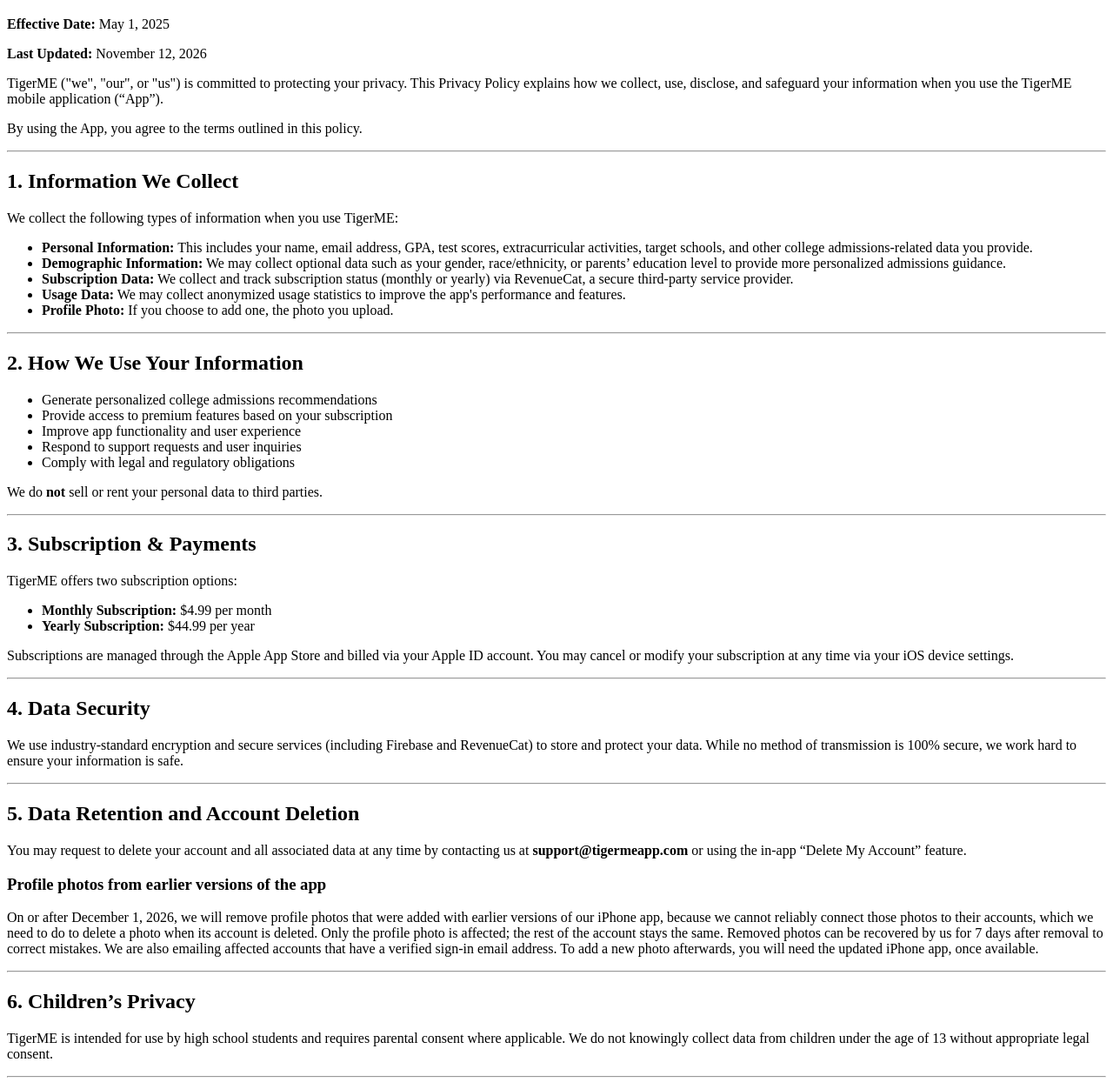
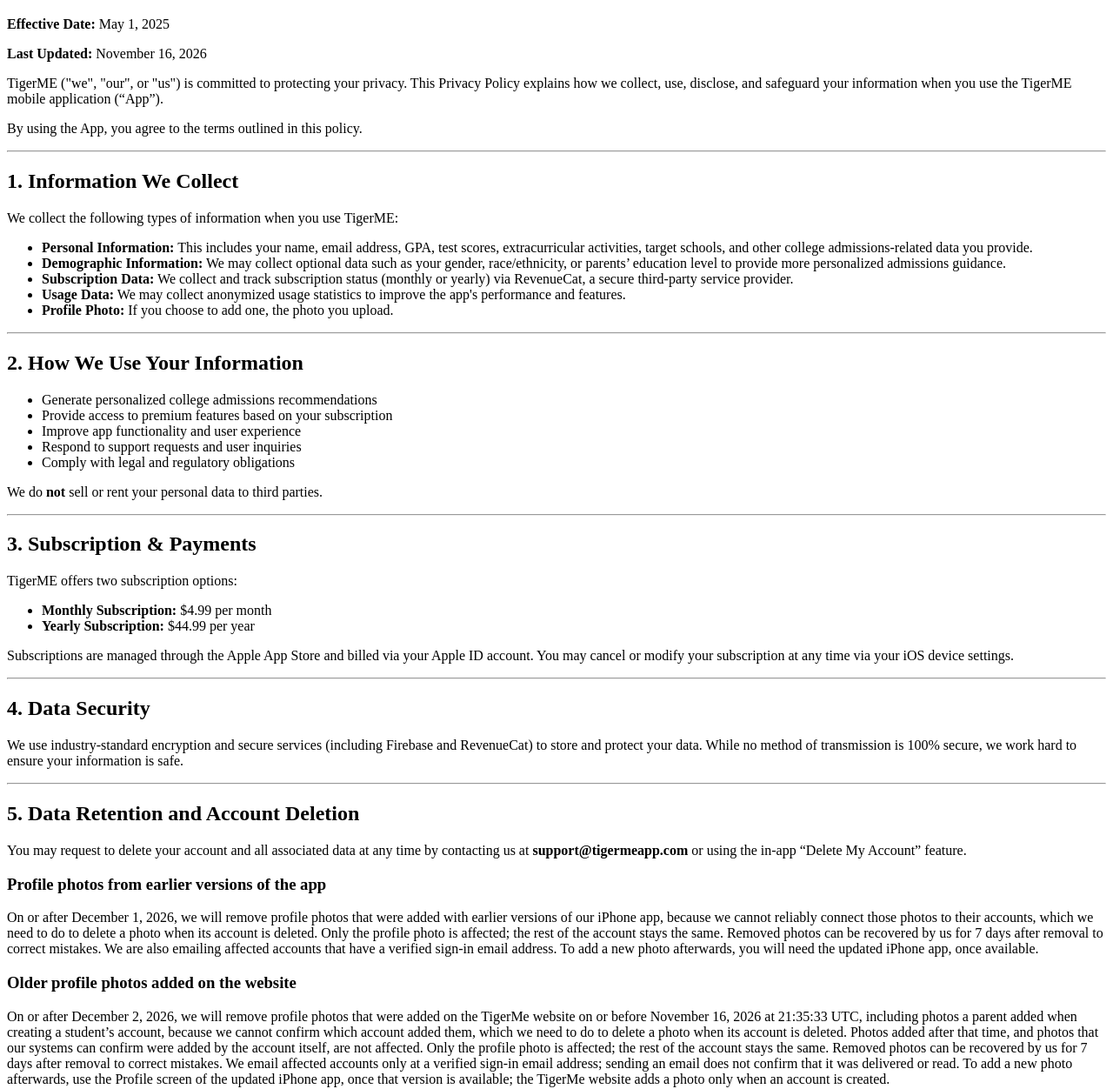
Before and after one commit to Sibble-Associates/Sibble-Associates.github.io, a plain HTML site: page index.html in a window 1280 px wide. Shown: the part 61-1313 px from the top of the page at 87% size. Drawn offline with Linux system fonts and the light colour scheme.

Commit message:
Notice: removal of older profile photos added on the website (on or after Dec 2, 2026)
Supplemental to the 2026-11-12 iPhone-photo notice (unchanged). Cutoff 2026-11-16T21:35:33Z
(N2 inventory); published 2026-11-16, earliest removal 2026-12-02.

Co-Authored-By: Claude Opus 5.5 <noreply@anthropic.com>

```diff
--- a/index.html
+++ b/index.html
@@ -7,7 +7,7 @@
 <body>
     <h1>Privacy Policy for TigerME</h1>
     <p><strong>Effective Date:</strong> May 1, 2025</p>
-    <p><strong>Last Updated:</strong> November 12, 2026</p>
+    <p><strong>Last Updated:</strong> November 16, 2026</p>
     <p>TigerME ("we", "our", or "us") is committed to protecting your privacy. This Privacy Policy explains how we collect, use, disclose, and safeguard your information when you use the TigerME mobile application (“App”).</p>
     <p>By using the App, you agree to the terms outlined in this policy.</p>
     <hr>
@@ -46,6 +46,8 @@
     <p>You may request to delete your account and all associated data at any time by contacting us at <strong>support@tigermeapp.com</strong> or using the in-app “Delete My Account” feature.</p>
     <h3>Profile photos from earlier versions of the app</h3>
     <p>On or after December 1, 2026, we will remove profile photos that were added with earlier versions of our iPhone app, because we cannot reliably connect those photos to their accounts, which we need to do to delete a photo when its account is deleted. Only the profile photo is affected; the rest of the account stays the same. Removed photos can be recovered by us for 7 days after removal to correct mistakes. We are also emailing affected accounts that have a verified sign-in email address. To add a new photo afterwards, you will need the updated iPhone app, once available.</p>
+    <h3>Older profile photos added on the website</h3>
+    <p>On or after December 2, 2026, we will remove profile photos that were added on the TigerMe website on or before November 16, 2026 at 21:35:33 UTC, including photos a parent added when creating a student’s account, because we cannot confirm which account added them, which we need to do to delete a photo when its account is deleted. Photos added after that time, and photos that our systems can confirm were added by the account itself, are not affected. Only the profile photo is affected; the rest of the account stays the same. Removed photos can be recovered by us for 7 days after removal to correct mistakes. We email affected accounts only at a verified sign-in email address; sending an email does not confirm that it was delivered or read. To add a new photo afterwards, use the Profile screen of the updated iPhone app, once that version is available; the TigerMe website adds a photo only when an account is created.</p>
     <hr>
     <h2>6. Children’s Privacy</h2>
     <p>TigerME is intended for use by high school students and requires parental consent where applicable. We do not knowingly collect data from children under the age of 13 without appropriate legal consent.</p>
```
